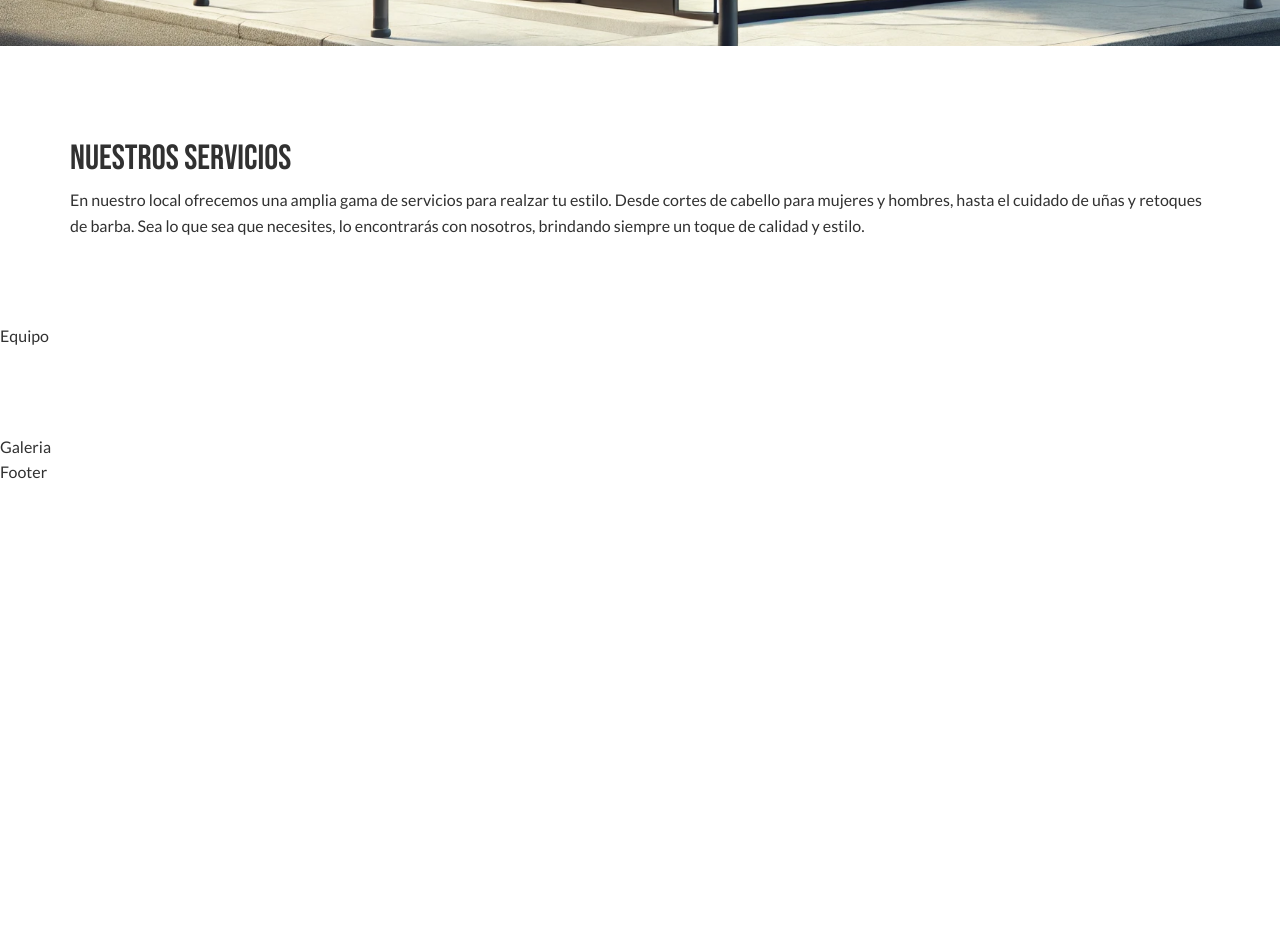
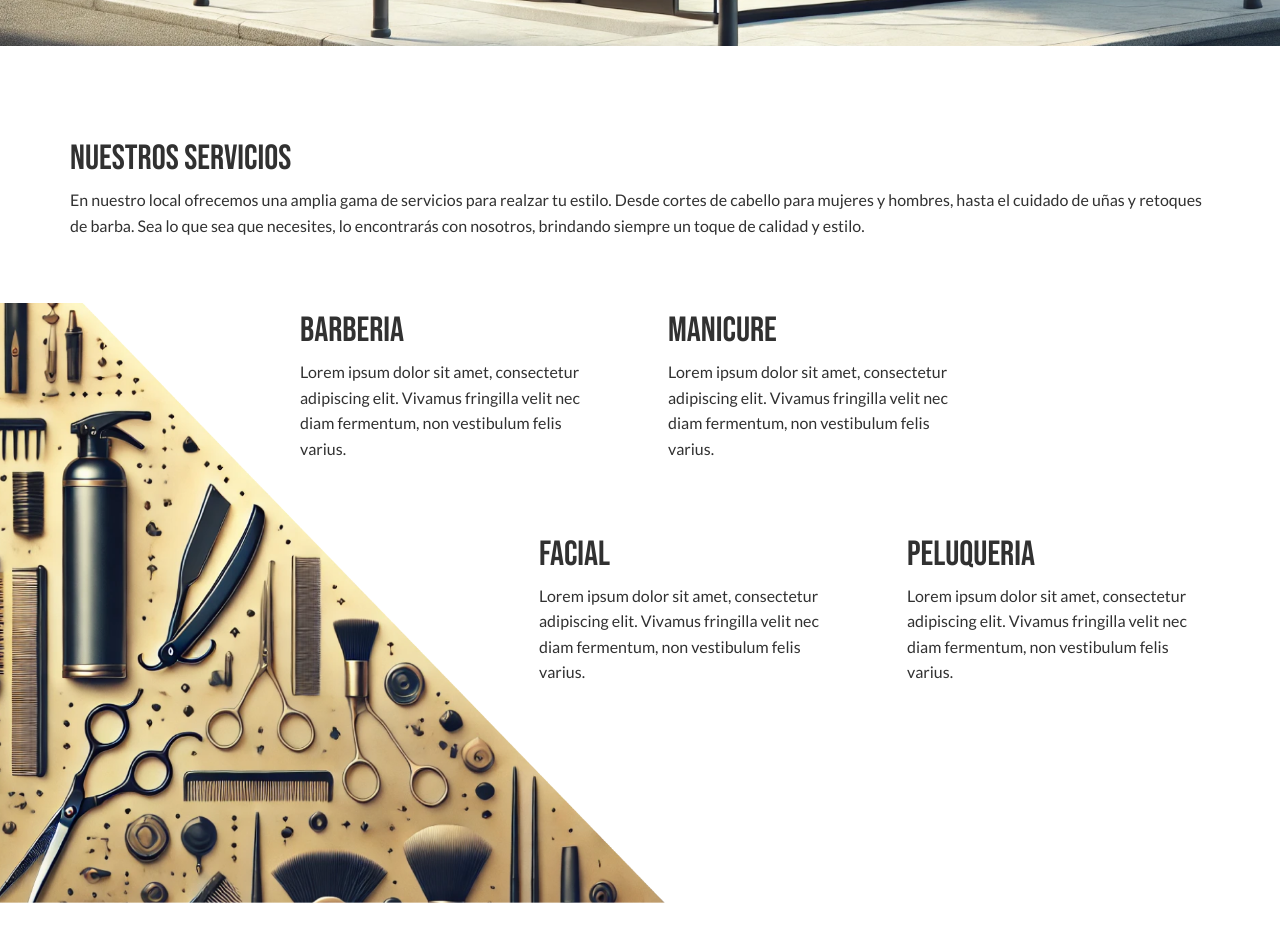
Before and after one commit to espinosacamilop1/street-fade-barber, a Vue app: page / in a window 1280 px wide. Shown: the part 740-1670 px from the top of the page. Before the commit the page ends 1225 px from the top, so only its background shows below. Built offline with nearby package versions, Linux system fonts and the light colour scheme.

Commit message:
services section completed

```diff
--- a/src/assets/css/scss/components/services.scss
+++ b/src/assets/css/scss/components/services.scss
@@ -3,4 +3,44 @@
     width: 100%;
     margin-left: auto;
     margin-right: auto;
+    display: flex;
+    flex-direction: column;
+    gap: var(--inner-sections-gap);
+
+    .services-list-wrapper {
+
+        .services-list-background {
+            position: absolute;
+            left: 0;
+            width: 670px;
+            height: 600px;
+            background-repeat: no-repeat;
+            background-image: url('../../../img/services-background.png');
+            background-size: contain;
+        }
+
+        .services-list {
+            display: flex;
+            flex-direction: column;
+            align-items: flex-end;
+            gap: var(--inner-sections-gap);
+            margin-bottom: 3rem;
+
+            .services-list-items {
+                display: flex;
+                max-width: 910px;
+                width: 100%;
+                gap: var(--inner-sections-gap);
+
+                &:nth-child(even) {
+                    justify-content: flex-end;
+                }
+
+                .services-list-item {
+                    max-width: 303px;
+
+                }
+            }
+        }
+    }
 }
--- a/src/assets/css/scss/core/base.scss
+++ b/src/assets/css/scss/core/base.scss
@@ -22,6 +22,7 @@
   --white-text: var(--white-soft);
 
   --section-gap: 85px;
+  --inner-sections-gap: 65px;
   --max-container-width: 1140px;
 
   --heading-font: Bebas;
@@ -79,6 +80,7 @@ button {
   box-shadow: var(--soft-shadow);
   border: none;
   transition: 0.3s;
+  cursor: pointer;
 
 
   &:hover {
--- a/src/components/Services.vue
+++ b/src/components/Services.vue
@@ -6,9 +6,49 @@
 
 <template>
     <div class="services-container">
+        <div class="services-header">
+            <h2>Nuestros Servicios</h2>
 
-        <h2>Nuestros Servicios</h2>
-        <p>En nuestro local ofrecemos una amplia gama de servicios para realzar tu estilo. Desde cortes de cabello para mujeres y hombres, hasta el cuidado de uñas y retoques de barba. Sea lo que sea que necesites, lo encontrarás con nosotros, brindando siempre un toque de calidad y estilo.</p>
+            <p>En nuestro local ofrecemos una amplia gama de servicios para realzar tu estilo.
+                Desde cortes de cabello para mujeres y hombres, hasta el cuidado de uñas y retoques
+                de barba. Sea lo que sea que necesites, lo encontrarás con nosotros, brindando
+                siempre un toque de calidad y estilo.</p>
+        </div>
+
+        <div class="services-list-wrapper">
+                <section class="services-list-background"></section>
+
+                <section class="services-list">
+                    <div class="services-list-items services-list-one">
+                        <span class="services-list-item">
+                            <h2>Barberia</h2>
+                            <p>Lorem ipsum dolor sit amet, consectetur adipiscing elit. Vivamus fringilla
+                                velit nec diam fermentum, non vestibulum felis varius.</p>
+                        </span>
+
+                        <span class="services-list-item">
+                            <h2>Manicure</h2>
+                            <p>Lorem ipsum dolor sit amet, consectetur adipiscing elit. Vivamus fringilla
+                                velit nec diam fermentum, non vestibulum felis varius.</p>
+                        </span>
+                    </div>
+
+                    <div class="services-list-items services-list-two">
+                        <span class="services-list-item">
+                            <h2>Facial</h2>
+                            <p>Lorem ipsum dolor sit amet, consectetur adipiscing elit. Vivamus fringilla
+                                velit nec diam fermentum, non vestibulum felis varius.</p>
+                        </span>
+
+                        <span class="services-list-item">
+                            <h2>Peluqueria</h2>
+                            <p>Lorem ipsum dolor sit amet, consectetur adipiscing elit. Vivamus fringilla
+                                velit nec diam fermentum, non vestibulum felis varius.</p>
+                        </span>
+                    </div>
+                </section>
+
+        </div>
 
     </div>
 </template>
```
Also changed, not shown: src/assets/img/services-background.png (added).
